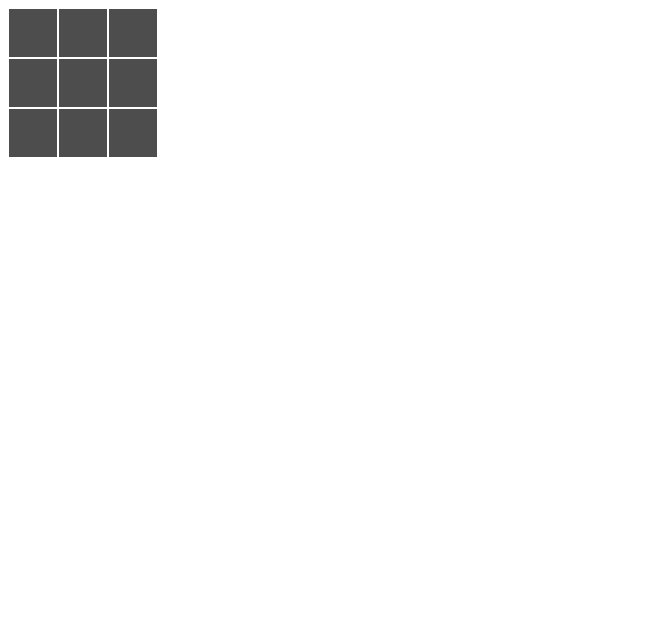
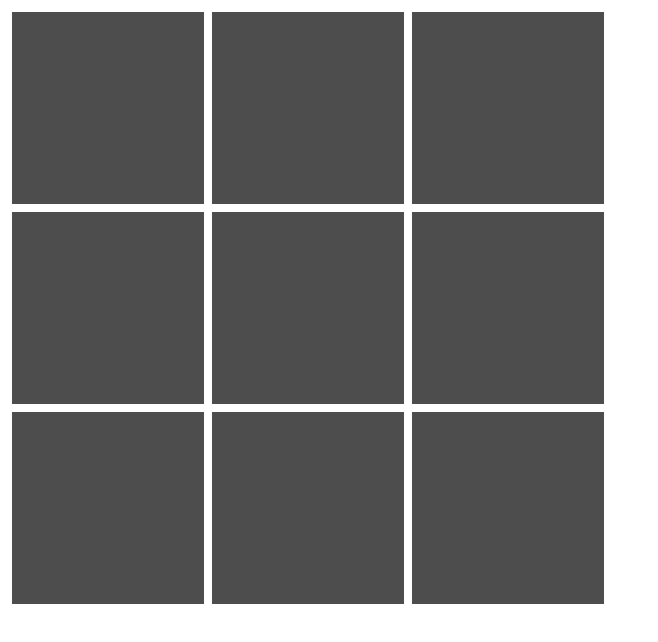
Before and after one commit to DanielPetelin/Tic_Tac_Toe, a plain HTML site: page index.html in a window 1280 px wide. Shown: the whole page, without its empty margins (0-658 px from the left). Drawn offline with Linux system fonts and the light colour scheme.

Commit message:
Крестики нолики

```diff
--- a/css/style.css
+++ b/css/style.css
@@ -1,18 +1,18 @@
 #game {
-    width: 150px;
-    height: 150px;
+    width: 600px;
+    height: 600px;
     background: #4d4d4d;
 }
 
 .block {
-    width: 50px;
-    height: 50px;
+    width: 200px;
+    height: 200px;
     float: left;
-    border: 1px solid white;
+    border: 4px solid white;
     box-sizing: border-box;
-    line-height: 50px;
+    line-height: 200px;
     text-align: center;
-    font-size: 40px;
+    font-size: 160px;
     text-transform: uppercase;
     user-select: none;
     font-family: "Tahoma";
```
